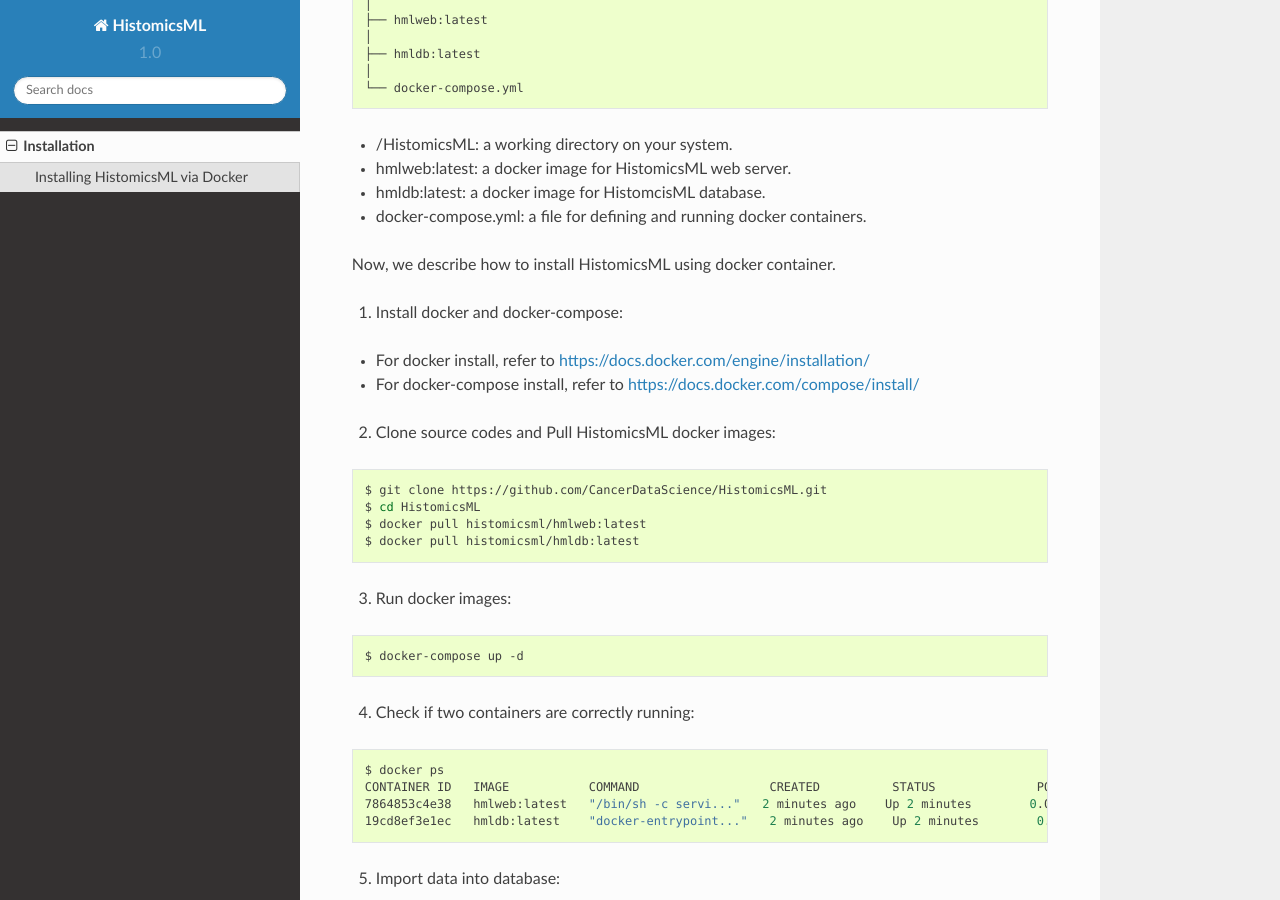
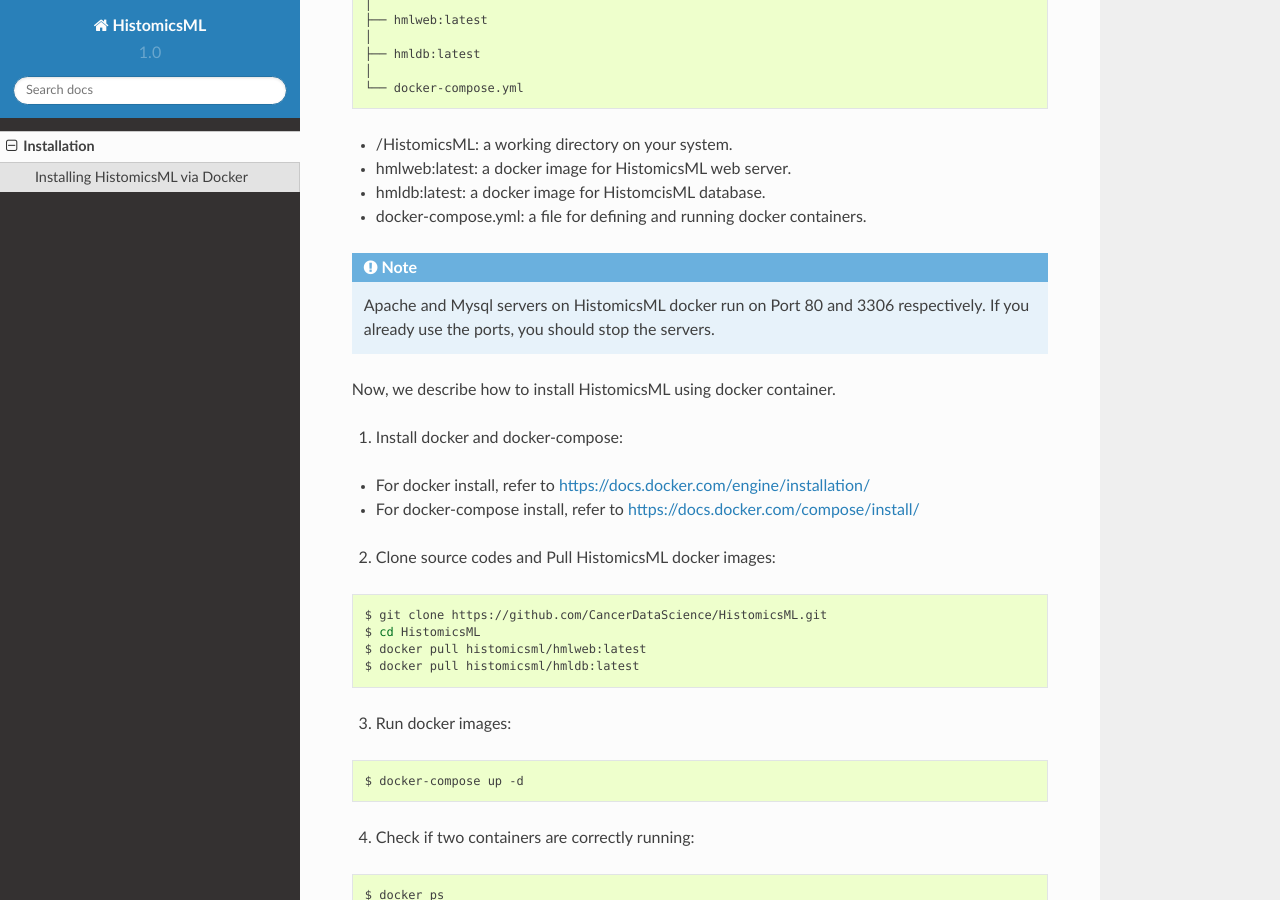
Before and after one commit to PathologyDataScience/HistomicsML, a Sphinx documentation site: the page built from docs/installation.rst, in a window 1280 px wide and 900 px high, scrolled down 418 px. Built offline with Sphinx 7.4.7 and the Read the Docs theme 2.0.0, drawn with Linux system fonts in a browser that asks for light colours.

Commit message:
Added notes

```diff
--- a/docs/installation.rst
+++ b/docs/installation.rst
@@ -29,6 +29,10 @@
 * hmlweb:latest: a docker image for HistomicsML web server.
 * hmldb:latest: a docker image for HistomcisML database.
 * docker-compose.yml: a file for defining and running docker containers.
+
+
+.. note:: Apache and Mysql servers on HistomicsML docker run on Port 80 and 3306 respectively.
+   If you already use the ports, you should stop the servers.
 
 Now, we describe how to install HistomicsML using docker container.
 
```
